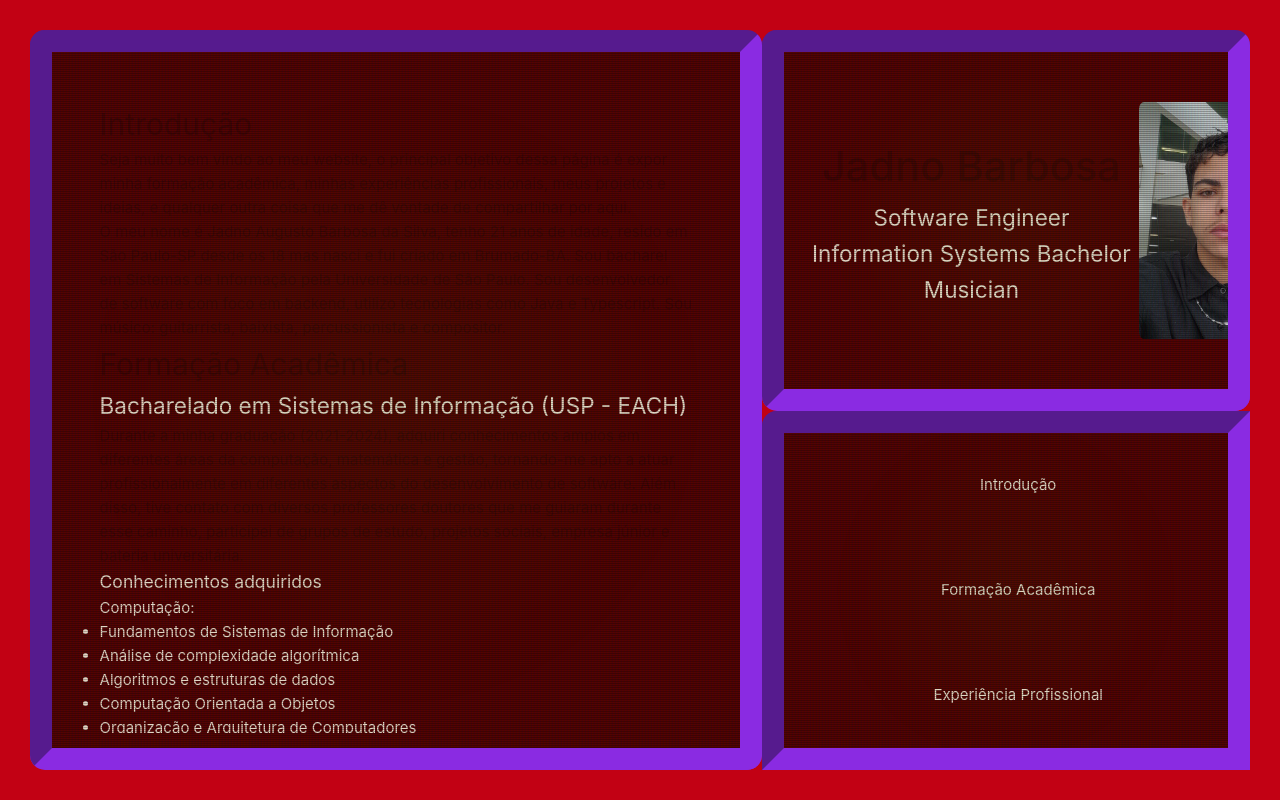
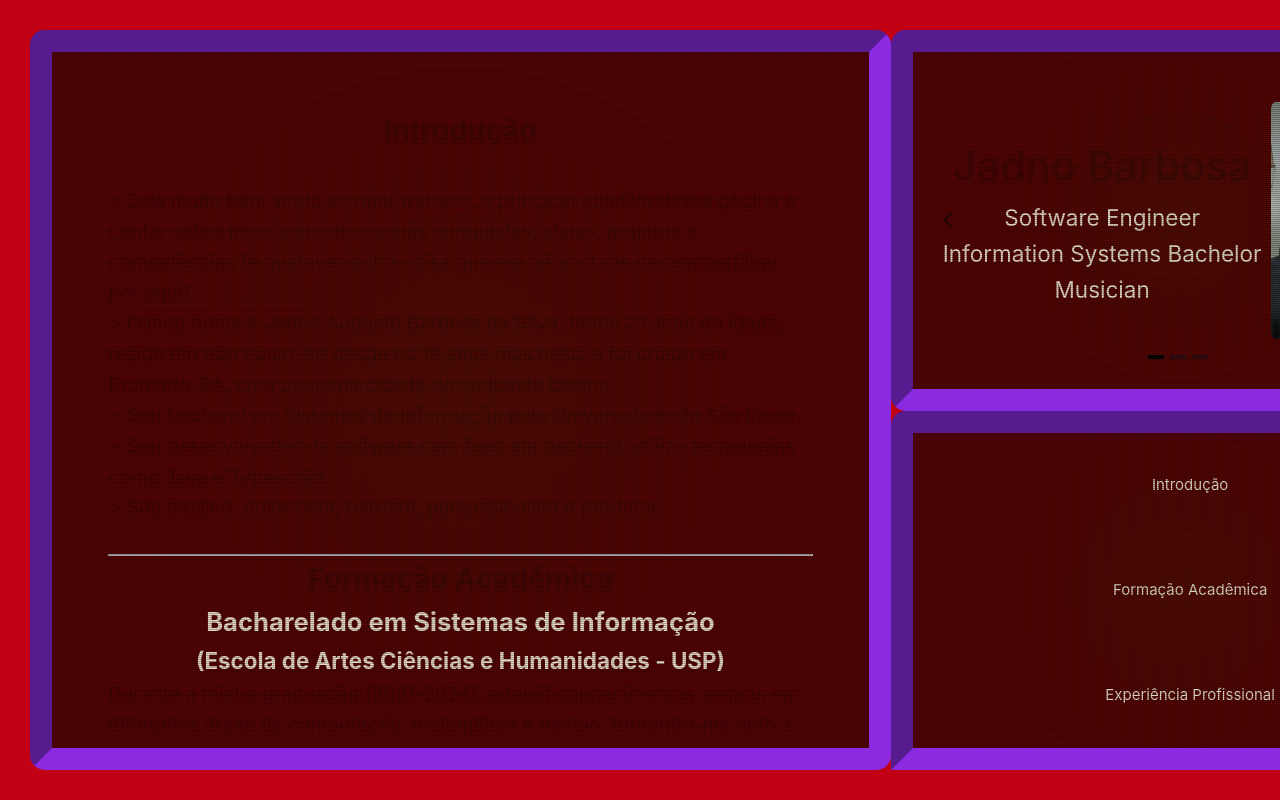
Before and after one commit to JadnoABS/jadno-tech, a Vue app: page / in a window 1280 px wide. Built offline with nearby package versions, Linux system fonts and the light colour scheme; the HTML template or start-up script is replaced by a standard one.

Commit message:
Implementação do carrossel no board

```diff
--- a/package.json
+++ b/package.json
@@ -25,7 +25,8 @@
     "marked": "^15.0.12",
     "pinia": "^3.0.1",
     "vue": "^3.5.13",
-    "vue-router": "^4.5.0"
+    "vue-router": "^4.5.0",
+    "vue3-carousel": "^0.15.1"
   },
   "devDependencies": {
     "@tsconfig/node22": "^22.0.0",
--- a/public/markdown/Portfolio.md
+++ b/public/markdown/Portfolio.md
@@ -1,16 +1,23 @@
 # Introdução
 
-Seja muito bem vindo ao meu website, o principal objetivo dessa página é expor minha formação acadêmica, minhas experiências profissionais, meus projetos e ideias, e qualquer outra coisa que me dê vontade de compartilhar por aqui.
+&nbsp;
 
-O meu nome é Jadno Augusto Barbosa da Silva, tenho 21 anos de idade, resido em São Paulo-SP desde os 18 mas nasci e fui criado em Brumado-BA.
-Sou bacharel em Sistemas de Informação pela Universidade de São Paulo.
-Sou desenvolvedor de software com foco em backend, utilizo tecnologias como Java e Typescript.
-Sou músico: guitarrista, baixista, percussionista e compositor.
+\> Seja muito bem vindo ao meu website, o principal objetivo dessa página é contar sobre mim, expondo minhas conquistas, ideias, projetos e competências (e qualquer outra coisa que me dê vontade de compartilhar por aqui).\
+\> O meu nome é Jadno Augusto Barbosa da Silva, tenho 21 anos de idade, resido em São Paulo-SP desde os 18 anos mas nasci e fui criado em Brumado-BA, uma pequena cidade do sudoeste baiano.\
+\> Sou bacharel em Sistemas de Informação pela Universidade de São Paulo.\
+\> Sou desenvolvedor de software com foco em backend, utilizo tecnologias como Java e Typescript.\
+\> Sou músico: guitarrista, baixista, percussionista e produtor.
+
+&nbsp;
+
+---
 
 # Formação Acadêmica
-## Bacharelado em Sistemas de Informação (USP - EACH)
+## Bacharelado em Sistemas de Informação
+### (Escola de Artes Ciências e Humanidades - USP)
 Durante a minha graduação (2021-2024), adquiri conhecimentos amplos em diferentes áreas da computação, matemática e gestão, tornando-me apto a atuar profissionalmente em diferentes aspectos do desenvolvimento de software.
-Além disso, tive contato com diversos professores doutores que me guiaram durante esse caminho, participei de grupos de estudo, projetos sociais, empresa júnior e bateria universitária.
+Além disso, tive contato com diversos professores doutores que me guiaram durante esse caminho; participei de grupos de estudo, projetos, empresa júnior e bateria universitária.
+
 ### Conhecimentos adquiridos
 #### Computação:
 - Fundamentos de Sistemas de Informação
@@ -59,6 +66,10 @@ Além disso, tive contato com diversos professores doutores que me guiaram duran
 	- Balatucada 2022, 2023 e 2024
 	- TABU 2024
 
+&nbsp;
+
+---
+
 # Experiência Profissional
 ## Desenvolvedor Fullstack (Freelancer)
 Desde dezembro de 2024 venho recebendo trabalhos temporários na modalidade freelancer, dentre meus trabalhos já feitos está o desenvolvimento de uma plataforma para apoiar o gerenciamento de projetos dentro de uma empresa.
@@ -88,3 +99,5 @@ Atuei na equipe de desenvolvimento de um aplicativo mobile para um clube social,
 - Express
 - Sequelize
 - PostgreSQL
+
+&nbsp;
--- a/src/components/Board.vue
+++ b/src/components/Board.vue
@@ -1,25 +1,37 @@
 <script setup lang="ts">
+import { height } from '@fortawesome/free-brands-svg-icons/fa42Group';
 import CRTScreen from './CRTScreen.vue';
+import Headline from './Headline.vue';
+import { Carousel, Slide, Navigation, Pagination } from 'vue3-carousel';
 
-// defineProps<{
-//   name: string,
-//   roles: string[]
-// }>()
+import 'vue3-carousel/carousel.css'
+const carouselConfig = {
+  itemsToShow: 1,
+  mouseWheel: true
+}
+
 </script>
 
 <template>
-  <CRTScreen id="top">
-    <header>
-      <div class="headline">
-        <h1>{{ name }}</h1>
-        <h2 v-for="(role, index) in roles" :key="index">
-          {{ role }}
-        </h2>
-      </div>
-      <div class="profile-image">
-        <img src="../assets/Jadno.jpeg" alt="Foto de Jadno Barbosa">
-      </div>
-    </header>
+  <CRTScreen class="carousel-container" id="top">
+    <Carousel class="carousel-item" v-bind="carouselConfig">
+      <template #slides>
+      <Slide>
+        <Headline/>
+      </Slide>
+      <Slide>
+        <Headline/>
+      </Slide>
+      <Slide>
+        <Headline/>
+      </Slide>
+      </template>
+
+      <template #addons>
+        <Navigation/>
+        <Pagination/>
+      </template>
+    </Carousel>
   </CRTScreen>
 
   <CRTScreen id="bottom">
@@ -37,14 +49,6 @@ import CRTScreen from './CRTScreen.vue';
 export default {
   name: "Board",
   props: {
-    name: {
-      type: String,
-      required: true
-    },
-    roles: {
-      type: Array<String>,
-      required: true
-    },
     topics: {
       type: Array<Topic>,
       required: true
@@ -70,39 +74,17 @@ export default {
   padding: 0;
 }
 
-header {
-  display: flex;
-  align-items: center;
-  justify-content: space-around;
-  height: 100%;
-  width: 100%;
+.carousel-container {
+  max-width: 1200px;
+  margin: 0 auto;
 }
 
-img {
-    max-height: 80%;
-    border-radius: 3%;
+.carousel-item {
+  width: inherit;
+  height: inherit;
 }
 
-.profile-image {
-  height: 100%;
-  display: flex;
-  align-items: center;
-}
-
-.headline {
-  text-align: center;
-  margin: 2%;
-  max-width: 100%;
-  white-space: nowrap;
-}
-
-h1 {
-  font-weight: 500;
-  font-size: 2.6rem;
-  text-align: center;
-}
-
-ul {
+#bottom ul {
   display: flex;
   flex-direction: column;
   text-align: center;
@@ -112,7 +94,7 @@ ul {
   padding: 0;
 }
 
-li {
+#bottom li {
   display: flex;
   list-style: none;
   align-items: center;
@@ -131,11 +113,11 @@ li {
   width: 100%;
 }
 
-li:hover {
+#bottom li:hover {
   background-color: blueviolet;
 }
 
-li:hover .icon {
+#bottom li:hover .icon {
   visibility: visible;
 }
 </style>
--- /dev/null
+++ b/src/components/Headline.vue
@@ -0,0 +1,61 @@
+
+<template>
+  <header>
+
+    <div class="headline">
+      <h1>Jadno Barbosa</h1>
+      <h2 v-for="(role, index) in roles" :key="index">
+          {{ role }}
+      </h2>
+    </div>
+    <div class="profile-image">
+      <img src="../assets/Jadno.jpeg" alt="Foto de Jadno Barbosa">
+    </div>
+  </header>
+</template>
+
+<script lang="ts">
+export default {
+  name: "Headline",
+  data() {
+    return {
+      roles: ['Software Engineer', 'Information Systems Bachelor', 'Musician']
+    }
+  }
+}
+</script>
+
+<style scoped>
+
+header {
+  display: flex;
+  align-items: center;
+  justify-content: space-around;
+  height: 100%;
+  width: 100%;
+}
+
+img {
+    max-height: 80%;
+    border-radius: 3%;
+}
+
+.profile-image {
+  height: 100%;
+  display: flex;
+  align-items: center;
+}
+
+.headline {
+  text-align: center;
+  margin: 2%;
+  max-width: 100%;
+  white-space: nowrap;
+}
+
+h1 {
+  font-weight: 500;
+  font-size: 2.6rem;
+  text-align: center;
+}
+</style>
--- a/src/components/Resume.vue
+++ b/src/components/Resume.vue
@@ -8,11 +8,6 @@
 import CRTScreen from "@/components/CRTScreen.vue";
 import { marked } from "marked";
 import type { RendererObject } from "marked";
-import { nextTick, ref, watchPostEffect } from "vue";
-
-const text = ref<HTMLDivElement | null>(null);
-
-const topics = ref<Topic[] | null>([]);
 
 const renderer: RendererObject = {
   heading({tokens , depth}): string {
@@ -24,12 +19,23 @@ const renderer: RendererObject = {
       .replace(/[^\w-]+/g, '-')
       .replace(/^-+|-+$/g, '');
 
+    // if(depth >= 3) return `<p style="font-weight: bold; font-size: ${3 - (depth/4)}vw">${text}</p>`;
+
     return `
-      <h${depth} id="${id}">
+      <h${depth} style="text-align: center; font-weight: bold; font-size: ${2.5 - (depth/4)}vw" id="${id}">
         ${text}
       </h${depth}>
     `;
   },
+  paragraph({tokens}): string {
+    const text = this.parser.parseInline(tokens);
+
+    return `
+      <p style="font-size: 1.5vw">
+        ${text}
+      </p>
+    `;
+  }
 };
 
 marked.use({ renderer });
--- a/src/views/Home.vue
+++ b/src/views/Home.vue
@@ -11,10 +11,8 @@ import Resume from '../components/Resume.vue';
 
     <header>
       <Board
-       name="Jadno Barbosa"
-       :roles="['Software Engineer', 'Information Systems Bachelor', 'Musician']"
-			 :topics="topics"
-			 :scroll-to="scrollTo"
+		:topics="topics"
+		:scroll-to="scrollTo"
       />
     </header>
 	</div>
```
Also changed, not shown: 1 other file (tests, documents, lock files or other folders).
